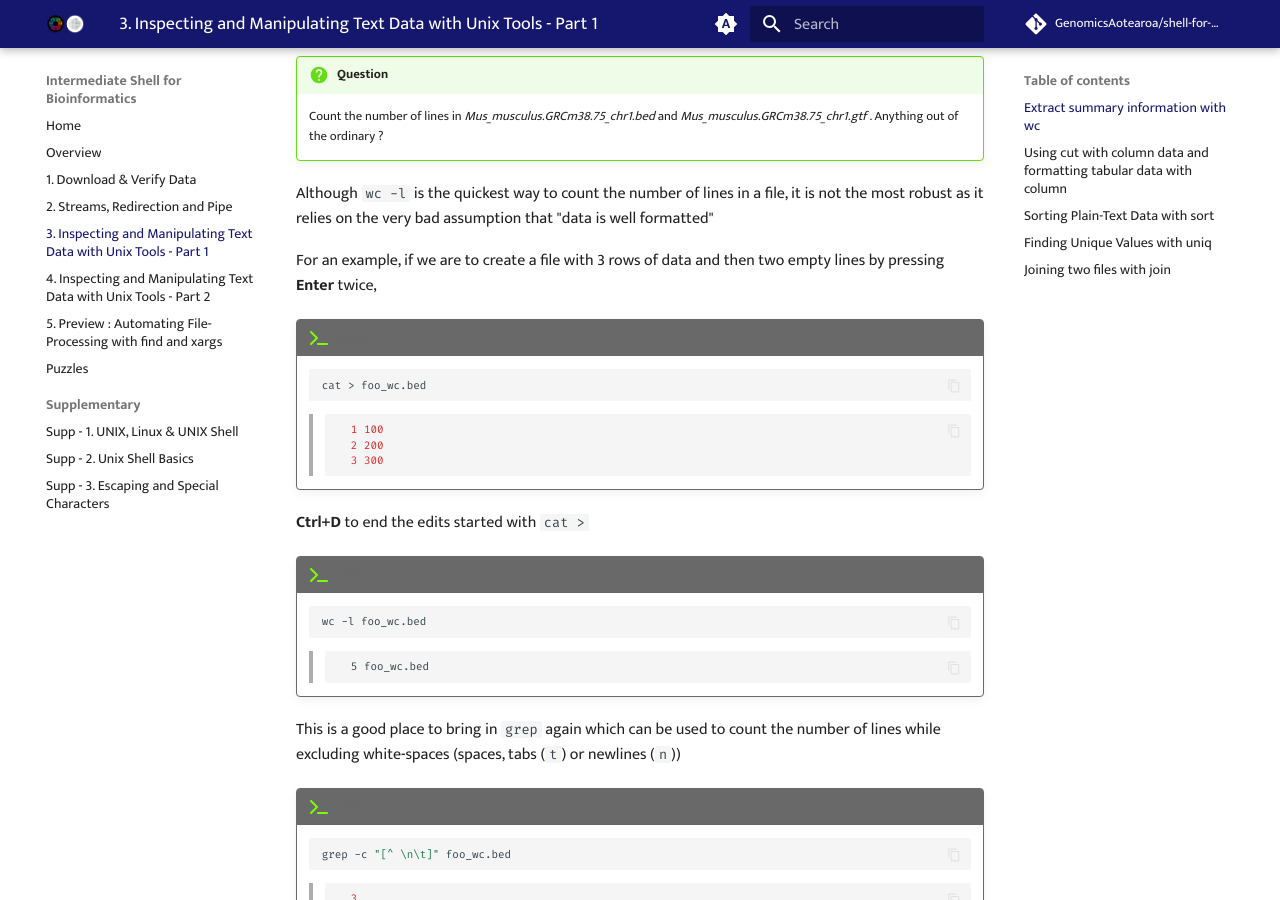
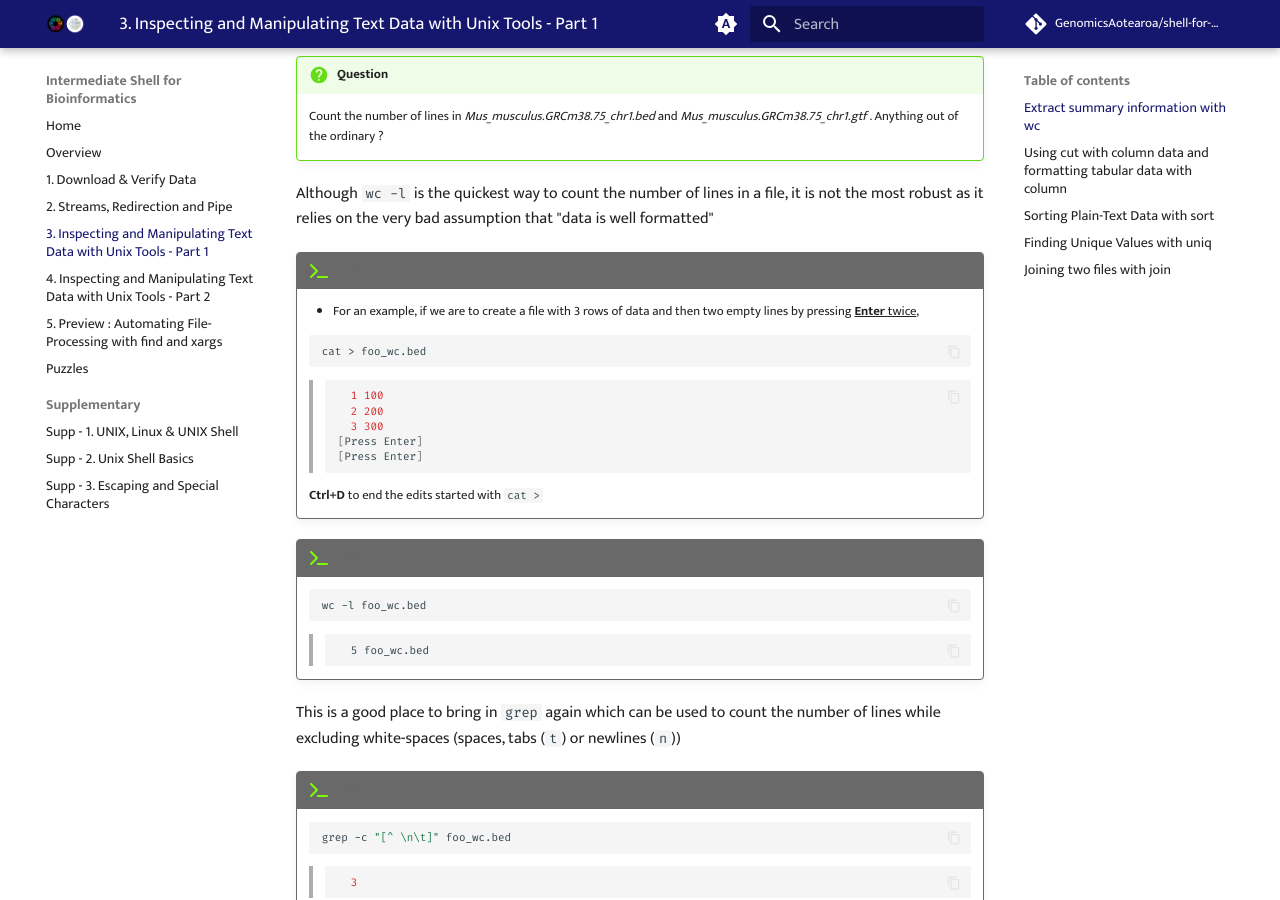
Before and after one commit to GenomicsAotearoa/shell-for-bioinformatics, an MkDocs documentation site: the page built from docs/4_inspectmanipluate.md, in a window 1280 px wide and 900 px high, scrolled down 1606 px. Built offline with MkDocs 1.6.1 and Material for MkDocs 9.7.7, drawn with Linux system fonts in a browser that asks for light colours; comment, search, counter and statistics services are not loaded.

Commit message:
make press enter more explicit

````diff
--- a/docs/4_inspectmanipluate.md
+++ b/docs/4_inspectmanipluate.md
@@ -119,9 +119,9 @@ Often, we only need to list the number of lines, which can be done by using the
 
 Although `wc -l` is the quickest way to count the number of lines in a file, it is not the most robust as it relies on the very bad assumption that "data is well formatted"
 
-For an example, if we are to create a file with 3 rows of data and then two empty lines by pressing **Enter** twice,
 
 !!! terminal "code"
+    * For an example, if we are to create a file with 3 rows of data and then two empty lines by pressing ^^**Enter** twice^^,
 
     ```bash
     cat > foo_wc.bed
@@ -130,10 +130,11 @@ For an example, if we are to create a file with 3 rows of data and then two empt
     >  1 100
     >  2 200
     >  3 300
+    >[Press Enter]
+    >[Press Enter]
     >```
 
-
-**Ctrl+D** to end the edits started with `cat >`
+    **Ctrl+D** to end the edits started with `cat >`
 
 !!! terminal "code"
 
````
